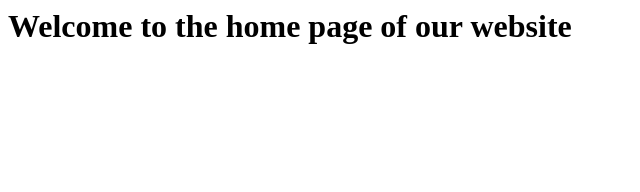
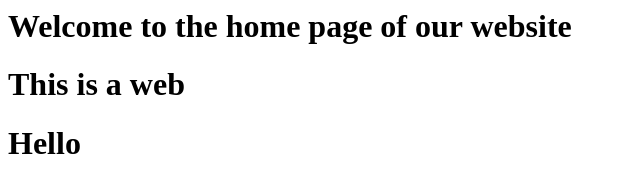
Before and after one commit to gayathrimedikonda/new, a plain HTML site: page index.html in a window 1280 px wide. Shown: the whole page, without its empty margins (0-640 px from the left). Drawn offline with Linux system fonts and the light colour scheme.

Commit message:
Update index.html

```diff
--- a/index.html
+++ b/index.html
@@ -1 +1,3 @@
 <h1>Welcome to the home page of our website </h1>
+<h1>This is a web</h1>
+<h1>Hello</h1>
```
